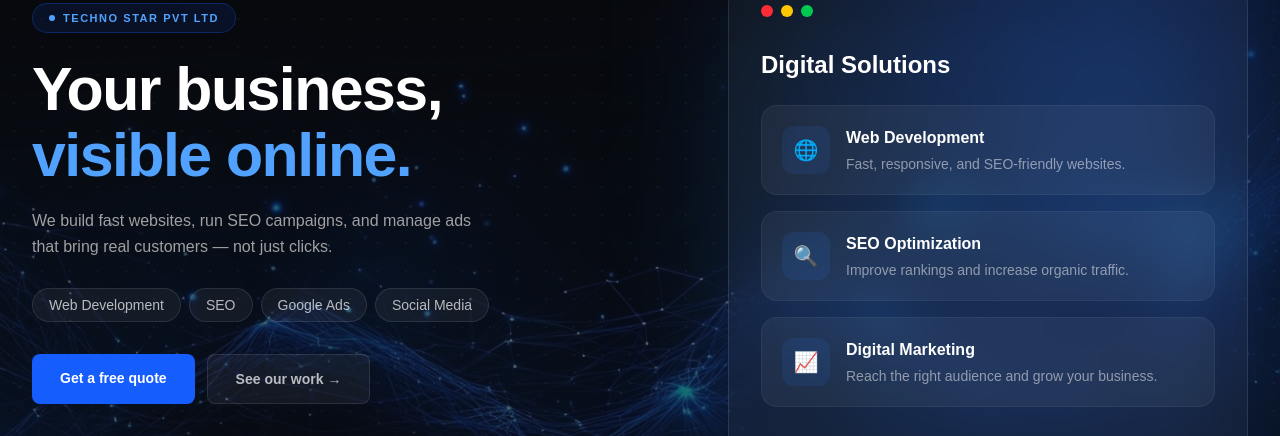
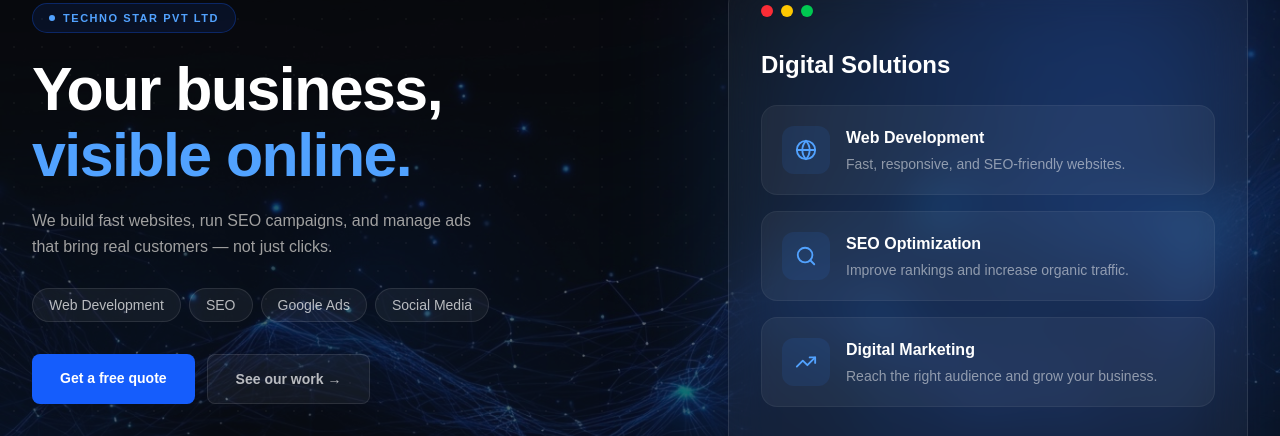
Before and after one commit to Zhaskii/TechnoStart, a Next.js app: page / in a window 1280 px wide. Shown: the part 135-571 px from the top of the page. Built offline with nearby package versions, Linux system fonts and the light colour scheme.

Commit message:
Icons changed

```diff
--- a/app/components/Hero.tsx
+++ b/app/components/Hero.tsx
@@ -3,6 +3,7 @@
 import React, { useEffect, useRef } from "react";
 import { gsap } from "gsap";
 import { StaticImageData } from "next/image";
+import { Globe, Search, TrendingUp } from "lucide-react";
 
 const SERVICES = ["Web Development", "SEO", "Google Ads", "Social Media"];
 
@@ -155,8 +156,8 @@ export default function Hero({ bgImage, bgOverlayOpacity = 0.6 }: HeroProps) {
 
                 <div className="space-y-4">
                   <div className="flex items-start gap-4 rounded-2xl border border-white/5 bg-white/5 p-5">
-                    <div className="flex h-12 w-12 items-center justify-center rounded-xl bg-blue-500/10 text-xl">
-                      🌐
+                    <div className="flex h-12 w-12 items-center justify-center rounded-xl bg-blue-500/10 text-blue-400">
+                      <Globe size={22} strokeWidth={2} />
                     </div>
                     <div>
                       <h4 className="font-semibold">Web Development</h4>
@@ -167,8 +168,8 @@ export default function Hero({ bgImage, bgOverlayOpacity = 0.6 }: HeroProps) {
                   </div>
 
                   <div className="flex items-start gap-4 rounded-2xl border border-white/5 bg-white/5 p-5">
-                    <div className="flex h-12 w-12 items-center justify-center rounded-xl bg-blue-500/10 text-xl">
-                      🔍
+                    <div className="flex h-12 w-12 items-center justify-center rounded-xl bg-blue-500/10 text-blue-400">
+                      <Search size={22} strokeWidth={2} />
                     </div>
                     <div>
                       <h4 className="font-semibold">SEO Optimization</h4>
@@ -179,8 +180,8 @@ export default function Hero({ bgImage, bgOverlayOpacity = 0.6 }: HeroProps) {
                   </div>
 
                   <div className="flex items-start gap-4 rounded-2xl border border-white/5 bg-white/5 p-5">
-                    <div className="flex h-12 w-12 items-center justify-center rounded-xl bg-blue-500/10 text-xl">
-                      📈
+                    <div className="flex h-12 w-12 items-center justify-center rounded-xl bg-blue-500/10 text-blue-400">
+                      <TrendingUp size={22} strokeWidth={2} />
                     </div>
                     <div>
                       <h4 className="font-semibold">Digital Marketing</h4>
```
